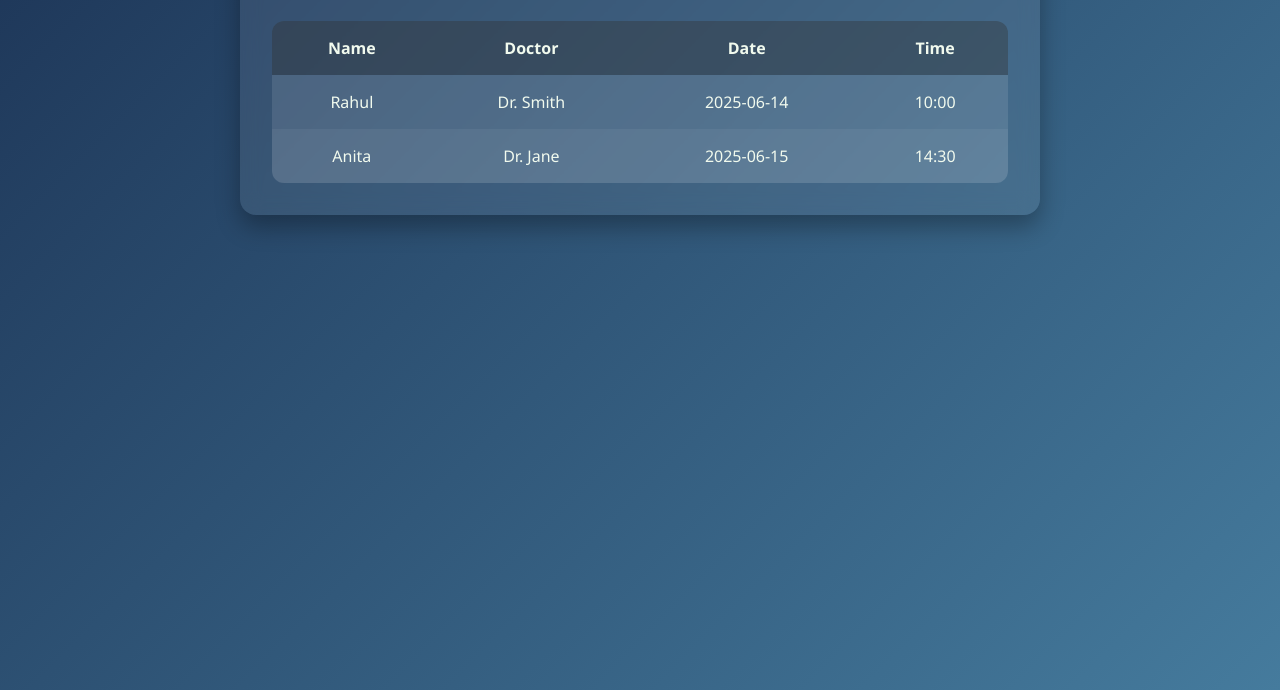
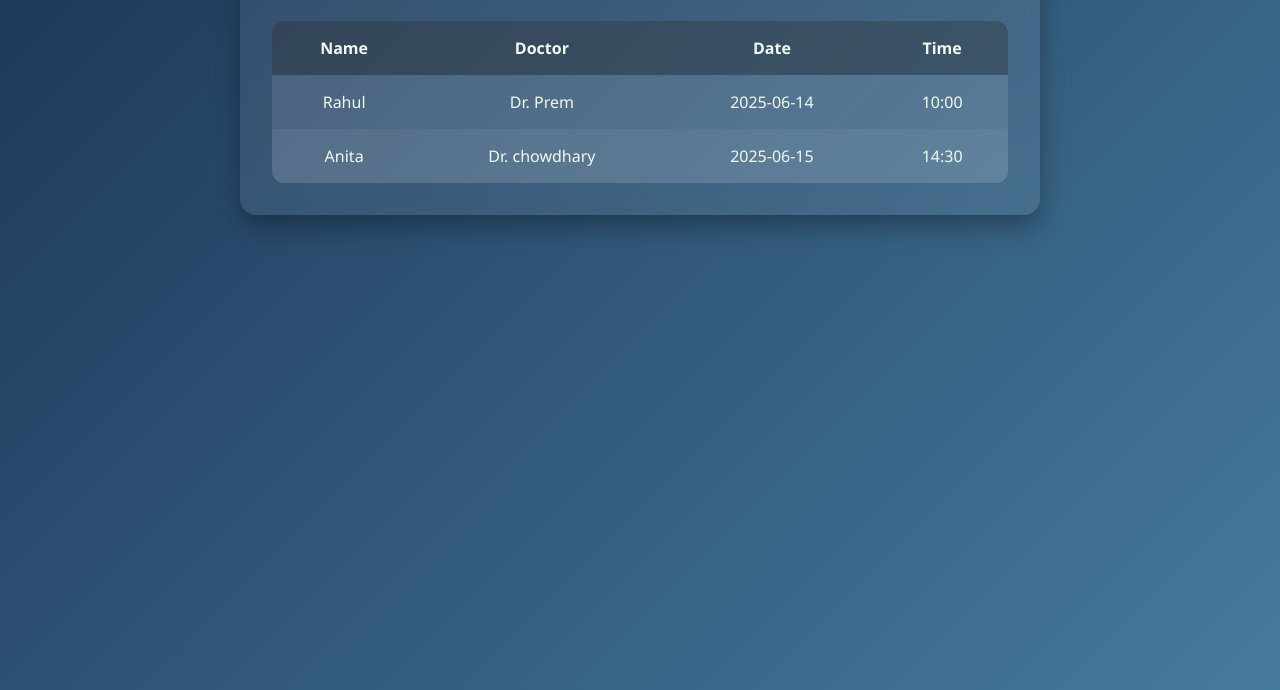
Before and after one commit to premsharma296/Healthcare_sytem, a plain HTML site: page appointments.html in a window 1280 px wide. Shown: the part 110-800 px from the top of the page. Drawn offline with Linux system fonts and the light colour scheme.

Commit message:
Update appointments.html

```diff
--- a/appointments.html
+++ b/appointments.html
@@ -137,13 +137,13 @@
       <tbody>
         <tr>
           <td data-label="Name">Rahul</td>
-          <td data-label="Doctor">Dr. Smith</td>
+          <td data-label="Doctor">Dr. Prem</td>
           <td data-label="Date">2025-06-14</td>
           <td data-label="Time">10:00</td>
         </tr>
         <tr>
           <td data-label="Name">Anita</td>
-          <td data-label="Doctor">Dr. Jane</td>
+          <td data-label="Doctor">Dr. chowdhary</td>
           <td data-label="Date">2025-06-15</td>
           <td data-label="Time">14:30</td>
         </tr>
```
